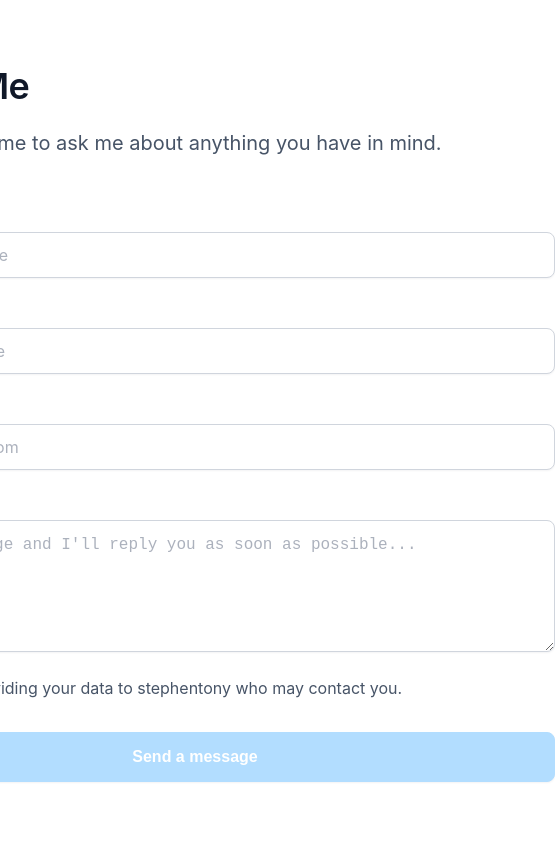
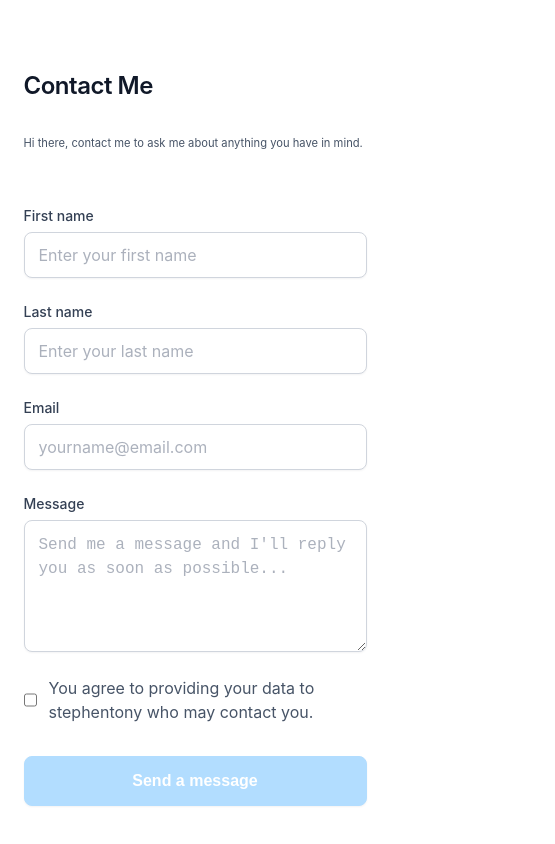
Before and after one commit to Oyedare/Hng-i9-stage1-task, a React (Create React App) app: page /contact in a window 390 px wide. Shown: the top 844 px of the page, 555 px wide, since content can reach past the window. Built offline with nearby package versions, Linux system fonts and the light colour scheme; the HTML template or start-up script is replaced by a standard one.

Commit message:
styles: add responsiveness

```diff
--- a/src/App.css
+++ b/src/App.css
@@ -132,6 +132,7 @@
   margin: auto;
   gap: 4rem;
   padding: 4rem 0px 6rem;
+  width: 100%;
 
 }
 
@@ -169,8 +170,8 @@
   flex-direction: column;
   align-items: flex-start;
   padding: 0px;
-  gap: 32px;
-  width: 720px;
+  gap: 2rem;
+  width: 45rem;
 }
 
 .input-fields{
@@ -178,7 +179,7 @@
   flex-direction: column;
   align-items: flex-start;
   padding: 0px;
-  gap: 24px;
+  gap: 1.5rem;
   width: 100%;
   /* background-color: #101828; */
 }
@@ -186,7 +187,7 @@
 .name-input{
   display: flex;
   align-items: flex-start;
-  gap: 24px;
+  gap: 1.5rem;
   width: 100%;
 }
 
@@ -195,14 +196,14 @@
   flex-direction: column;
   align-items: flex-start;
   padding: 0px;
-  gap: 6px;
+  gap: 0.37rem;
   width: 100%;
 }
 
 label{
   font-weight: 500;
-  font-size: 14px;
-  line-height: 20px;
+  font-size: 0.875rem;
+  line-height: 1.25rem;
   color: #344054;
 }
 
@@ -210,21 +211,21 @@
   background: #FFFFFF;
   border: 1px solid #D0D5DD;
   box-shadow: 0px 1px 2px rgba(16, 24, 40, 0.05);
-  border-radius: 8px;
-  padding: 10px 14px;
+  border-radius: 0.5rem;
+  padding: 0.625rem 0.875rem;
   width: 100%;
   outline: none;
 }
 
 textarea{
-  padding: 12px 14px;
-  height: 132px;
+  padding: 0.75rem 0.875rem;
+  height: 8.25rem
 }
 
 input::placeholder,textarea::placeholder{
   font-weight: 400;
-  font-size: 16px;
-  line-height: 24px;
+  font-size: 1rem;
+  line-height: 1.5rem;
   color: #667085;
 }
 
@@ -233,19 +234,19 @@
   flex-direction: row;
   align-items: center;
   padding: 0px;
-  gap: 12px;
+  gap: 0.75rem;
   /* width: 720px; */
 }
 
 .checkbox input{
-  width: 20px;
-height: 20px;
+  width: 1.25rem;
+height: 1.25rem;
 }
 
 .checkbox p{
   font-weight: 400;
-  font-size: 16px;
-  line-height: 24px;
+  font-size: 1rem;
+  line-height: 1.5rem;
   color: #475467;
 }
 
@@ -253,14 +254,14 @@
   display: flex;
   justify-content: center;
   align-items: center;
-  padding: 12px 20px;
+  padding: 0.75rem 1.25rem;
   background: #1570EF;
   border: 1px solid #1570EF;
   box-shadow: 0px 1px 2px rgba(16, 24, 40, 0.05);
-  border-radius: 8px;
+  border-radius: 0.5rem;
   font-weight: 600;
-  font-size: 16px;
-  line-height: 24px;
+  font-size: 1rem;
+  line-height: 1.5rem;
   color: #FFFFFF;
   width: 100%;
   cursor: pointer;
@@ -272,12 +273,12 @@
   display: flex;
   justify-content: center;
   align-items: center;
-  padding: 12px 20px;
+  padding: 0.75rem 1.25rem;
   box-shadow: 0px 1px 2px rgba(16, 24, 40, 0.05);
-  border-radius: 8px;
+  border-radius: 0.5rem;
   font-weight: 600;
-  font-size: 16px;
-  line-height: 24px;
+  font-size: 1rem;
+  line-height: 1.5rem;
   color: #FFFFFF;
   width: 100%;
   cursor: pointer;
@@ -316,6 +317,7 @@
     justify-content: flex-start;
     gap: 1rem;
   }
+
 }
 
 @media screen and (max-width: 425px) {
@@ -326,9 +328,23 @@
     width: 17rem;
   }
   .contact-container{
-    padding: 4rem 7rem;
+    padding-left: 3rem;
+    padding-right: 3rem;
+  }
+  .content-head h3{
+    font-size: 1.5rem;
+  }
+
+  .content-head p{
+    font-size: .7rem;
   }
   .name-input{
     flex-direction: column;
   }
+  .content-head{
+    justify-content: center;
+  }
+  form{
+    width: 21.4375rem;
+  }
 }
```
